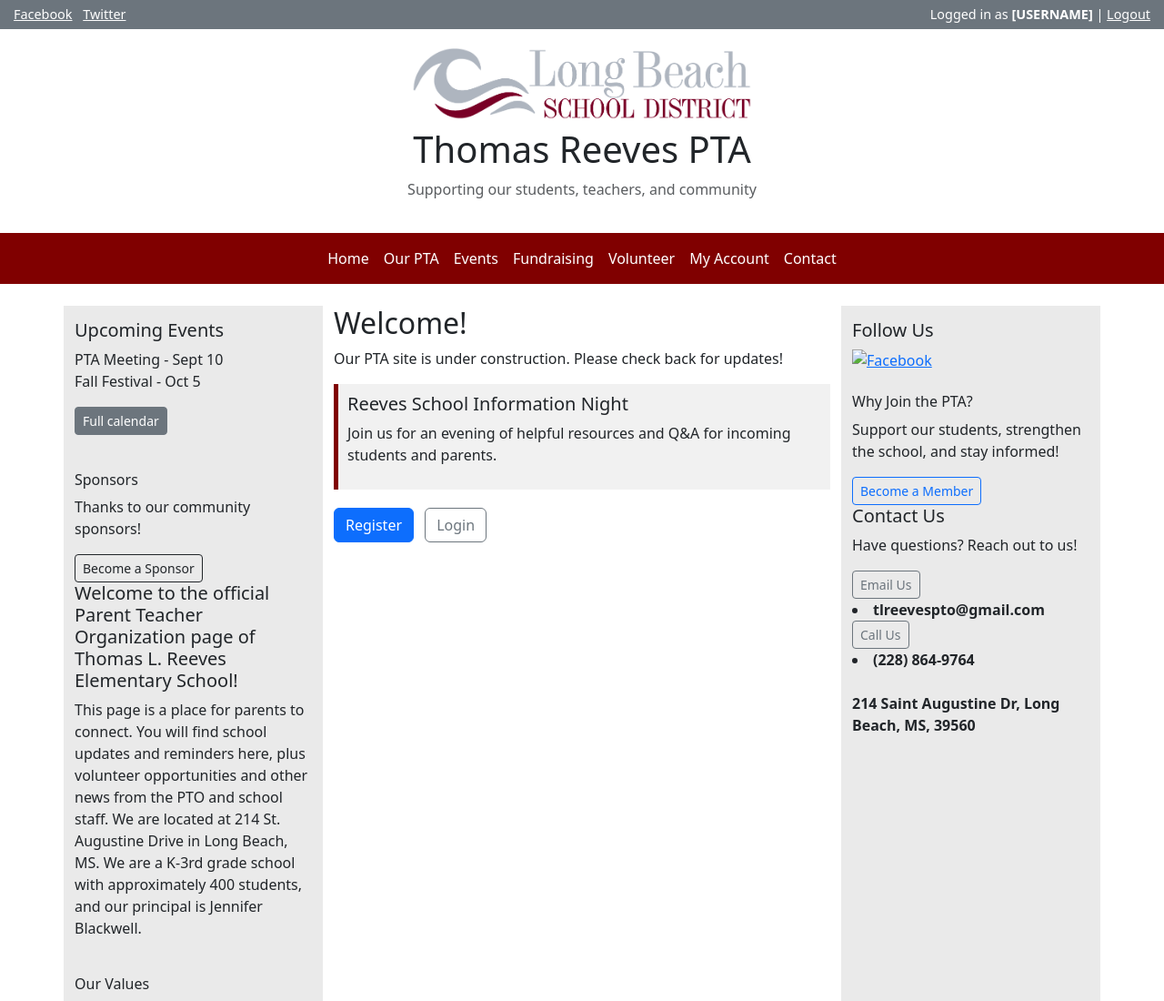
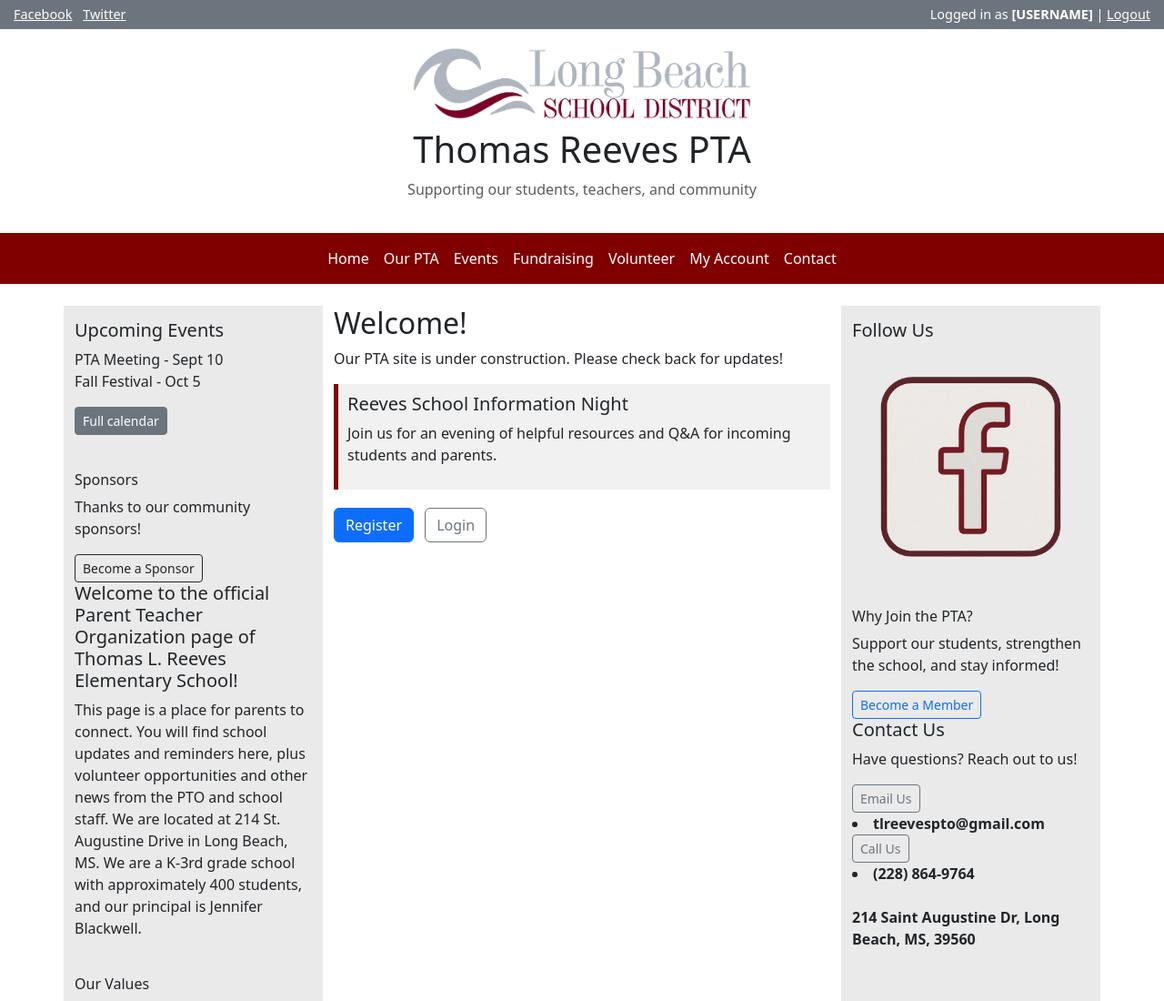
Before and after one commit to StudiousCorgi/Reeves-PTA, a plain HTML site: page index.html in a window 1280 px wide. Shown: the top 1100 px of the page at 91% size. Drawn offline with nearby package versions, Linux system fonts and the light colour scheme; files whose address does not match are found by name.

Commit message:
Vb 1.01.03
Facebook icon added

```diff
--- a/index.html
+++ b/index.html
@@ -100,7 +100,7 @@
             <!-- Right Sidebar -->
             <div class="col-md-3 sidebar">
                 <h5>Follow Us</h5>
-                <a href="https://www.facebook.com/reeveselementary/"><img src="facebook_placeholder.png" alt="Facebook"
+                <a href="https://www.facebook.com/reeveselementary/"><img src="./images/LB - Facebook.png" alt="Facebook"
                         style="width:100%"></a>
 
                 <h6 class="mt-4">Why Join the PTA?</h6>
```
Also changed, not shown: images/LB - Facebook.png (added).
